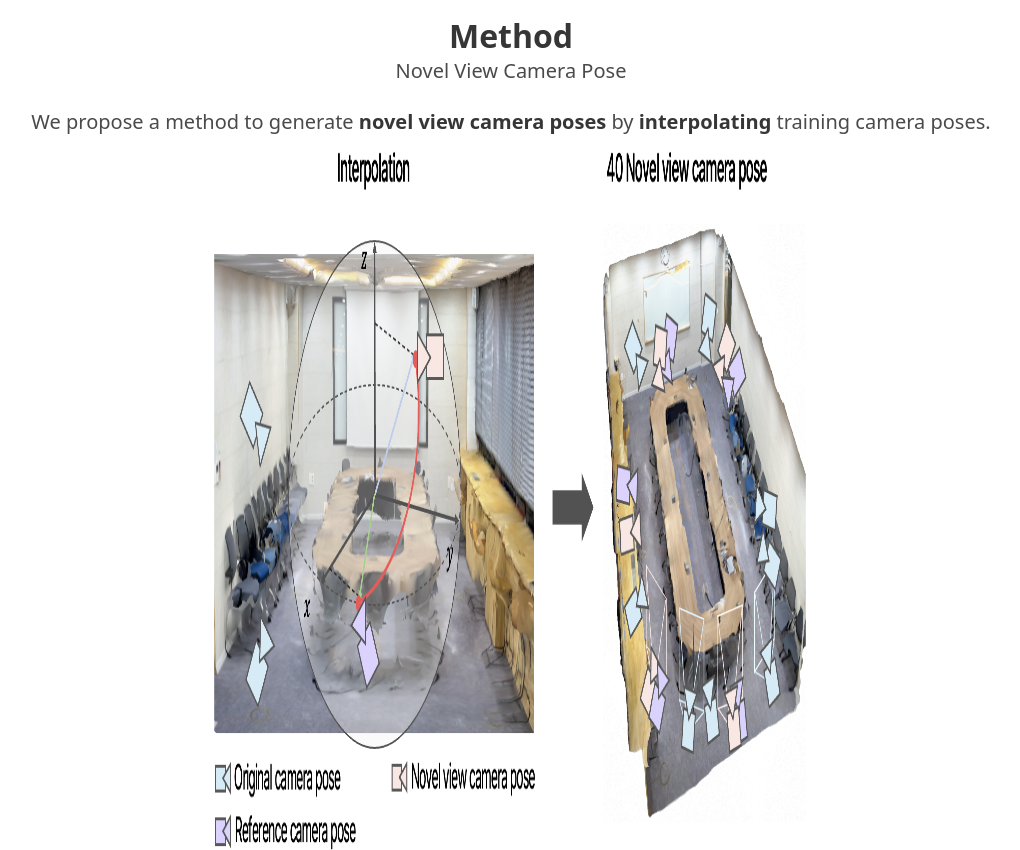
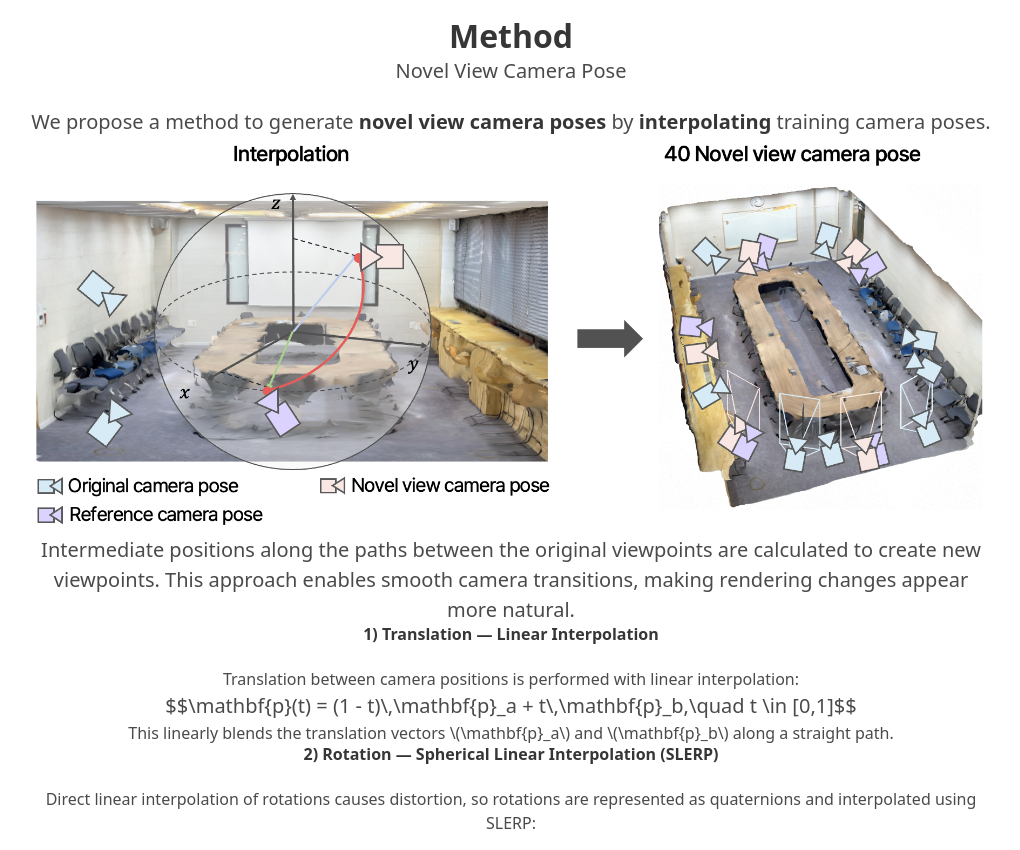
Before and after one commit to chehun16/gs-quality, a plain HTML site: page index.html in a window 1280 px wide. Shown: the part 1660-2510 px from the top of the page, without its empty margins (129-1149 px from the left). Drawn offline with Linux system fonts and the light colour scheme.

Commit message:
novel view

```diff
--- a/index.html
+++ b/index.html
@@ -209,7 +209,7 @@ capture-folder/
       <p class="is-size-5">
         We propose a method to generate <strong>novel view camera poses</strong> by <strong>interpolating</strong> training camera poses.
       </p>
-      <figure class="image is-4by3" style="margin: auto; max-width: 600px;">
+      <figure style="margin: auto;">
       <img src="./static/images/novelview.png" alt="Novel View Camera Pose">
       </figure>
       <p class="is-size-5">
```
